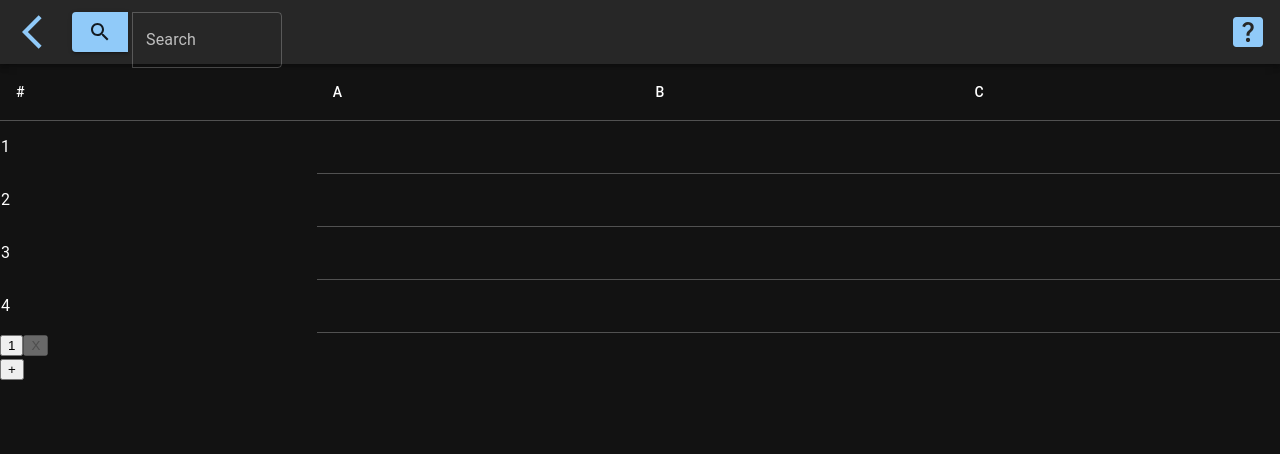
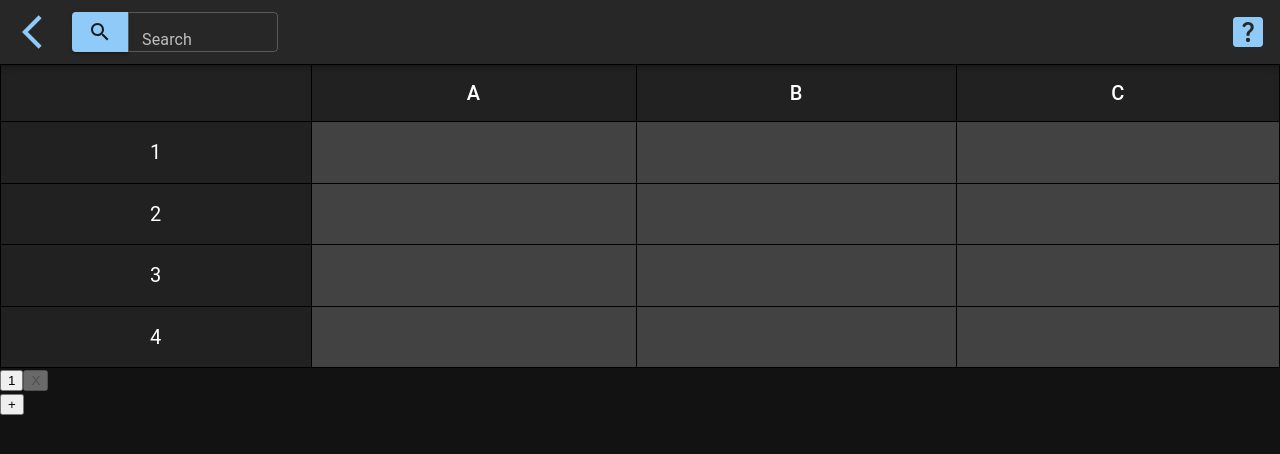
Before and after one commit to k4-100/calc, a React (Create React App) app: page /calc in a window 1280 px wide. Shown: the top 454 px of the page. Built offline with nearby package versions, Linux system fonts and the light colour scheme.

Commit message:
Basic improvemnt to table look + fixed some bug in search bar

```diff
--- a/src/components/Sheet/CustomTable/index.tsx
+++ b/src/components/Sheet/CustomTable/index.tsx
@@ -6,9 +6,10 @@ import {
   TableHead,
   TableRow,
 } from "@mui/material";
+import { grey } from "@mui/material/colors";
 import _ from "lodash";
+import { evaluate } from "mathjs";
 import { CellClass, TableClass, SheetClass } from "../../../utility/Classes";
-import { evaluate } from "mathjs";
 import { useGlobalContext } from "../../../context";
 /**
  *
@@ -145,16 +146,30 @@ const CustomTable: React.FC = () => {
   const table: TableClass = _.cloneDeep(sheet.tables[tableIndex]);
   return (
     <div className="CustomTable">
-      <Table>
+      <Table
+        sx={{
+          "& th, & td": {
+            border: "1px solid black",
+          },
+        }}
+      >
         <TableHead>
           <TableRow>
-            <TableCell>#</TableCell>
+            <TableCell
+              sx={{
+                backgroundColor: `${grey[900]} !important`,
+              }}
+            />
             {table.cells[0] &&
               table.cells[0].map((_, i) => (
                 <TableCell
                   className="h1"
                   key={i}
-                  // style={{ maxWidth: "250px" }}
+                  sx={{
+                    backgroundColor: `${grey[900]} !important`,
+                    fontSize: "20px",
+                    textAlign: "center",
+                  }}
                 >
                   {String.fromCharCode(65 + i)}
                 </TableCell>
@@ -164,10 +179,17 @@ const CustomTable: React.FC = () => {
         <TableBody>
           {table.cells.map((_, y) => (
             <TableRow key={y + 1}>
-              <td className="h1">{y + 1}</td>
+              <TableCell
+                sx={{
+                  backgroundColor: `${grey[900]} !important`,
+                  fontSize: "20px",
+                  textAlign: "center",
+                }}
+              >
+                {y + 1}
+              </TableCell>
               {table.cells[y].map((data: CellClass, x) => (
                 <TableCell
-                  className="h1"
                   key={x}
                   id={`td-${x}-${y}`}
                   contentEditable
@@ -175,6 +197,10 @@ const CustomTable: React.FC = () => {
                   onBlur={(e) => handleCellBlur(x, y, e)}
                   onKeyDown={(e) => handleCellKeyDown(x, y, e)}
                   onClick={(e) => handleCellClick(x, y, e)}
+                  sx={{
+                    backgroundColor: `${grey[800]} !important`,
+                    fontSize: "18px ",
+                  }}
                 >
                   {data.clicks === 2 ? data.text : data.value}
                 </TableCell>
--- a/src/components/Sheet/UtilityBelt/SearchBar.tsx
+++ b/src/components/Sheet/UtilityBelt/SearchBar.tsx
@@ -70,13 +70,13 @@ const SearchBar: React.FC = () => {
         /> */}
         <TextField
           label="Search"
-          variant="outlined"
+          // variant="outlined"
           sx={{
-            ml: 0.5,
+            // ml: 0.5,
             height: "40px",
             width: "150px",
             boxSizing: "border-box",
-            "& > * > *": {
+            "& > * > input": {
               pb: 0.1,
             },
             "& > * > fieldset": {
```
